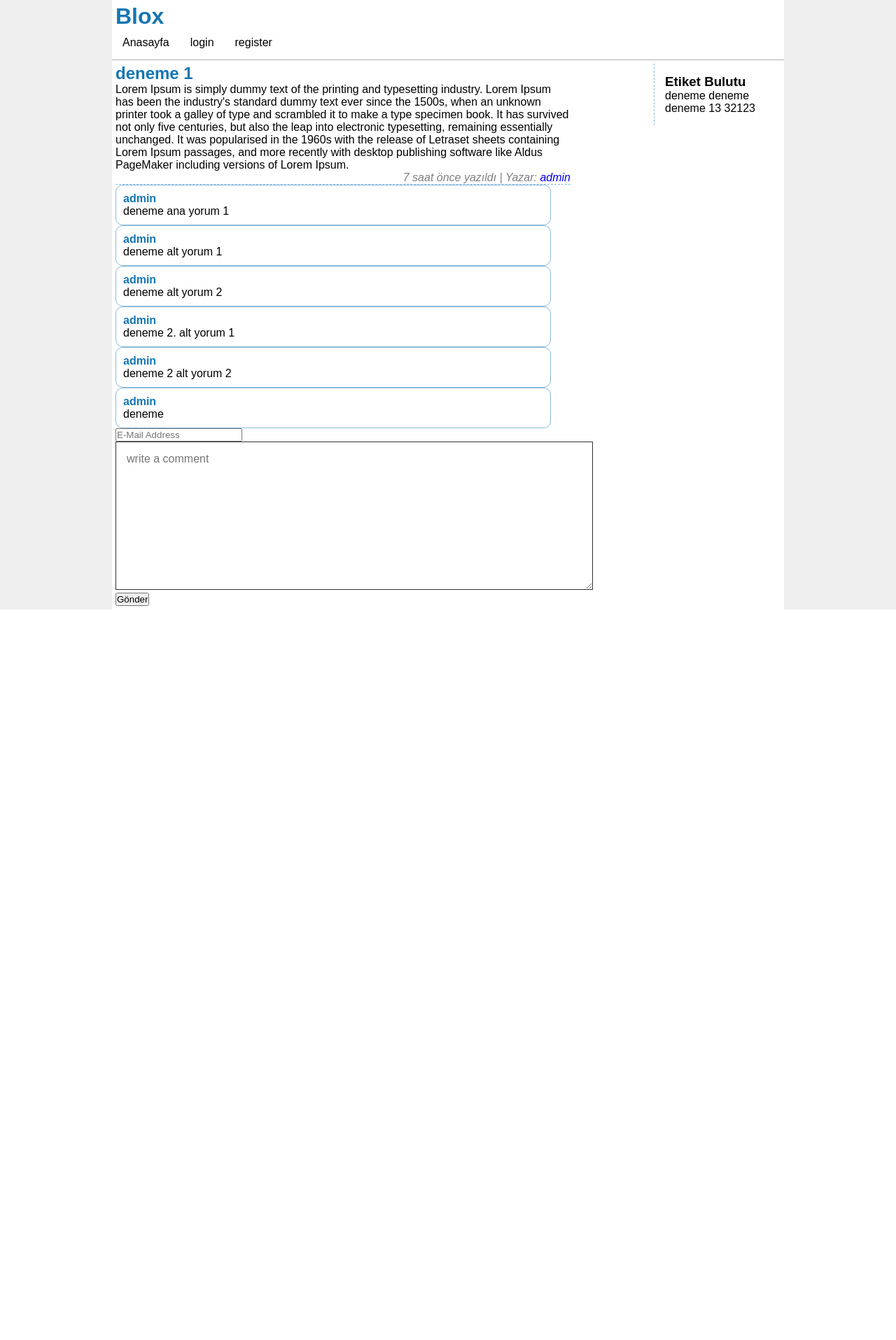
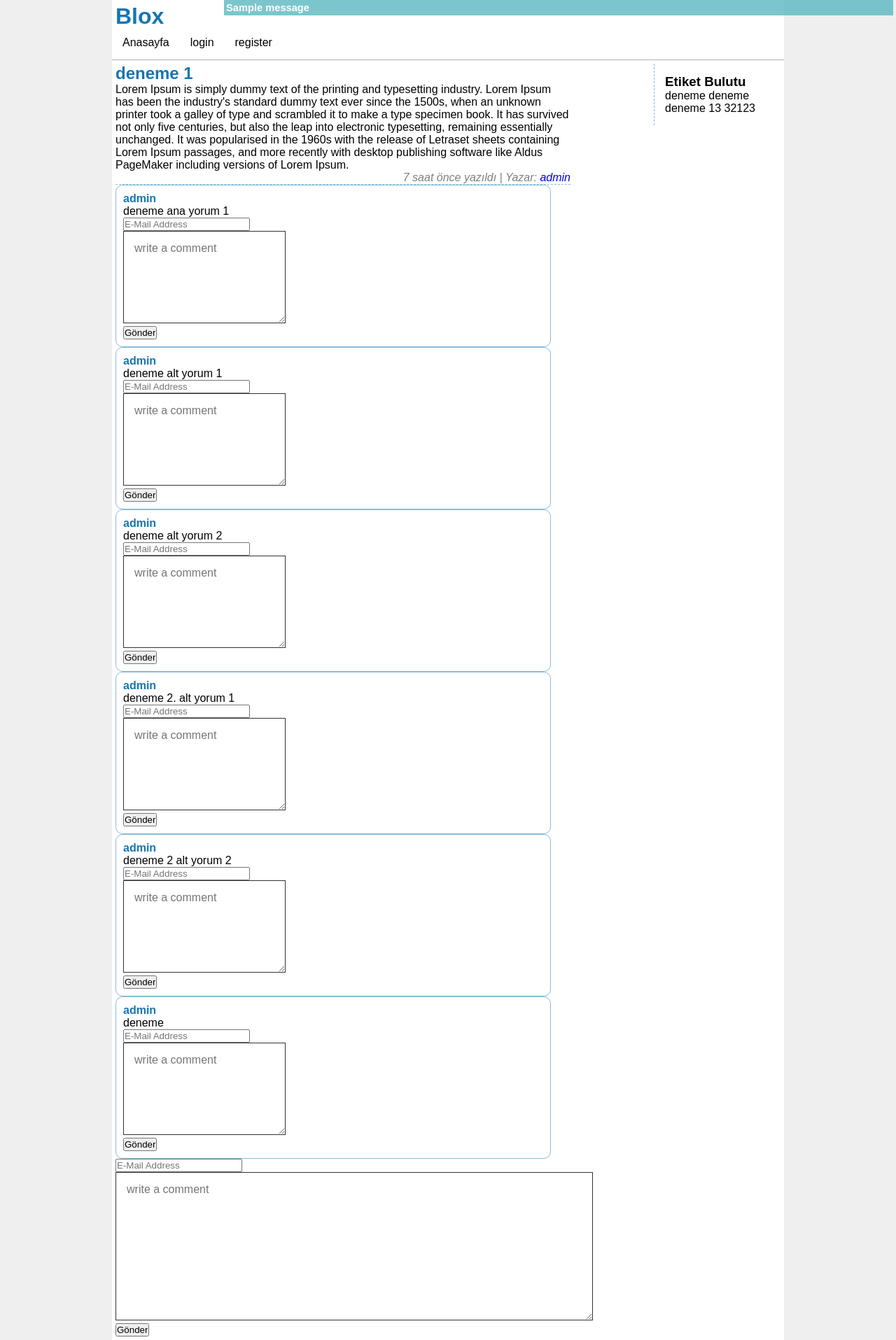
Before and after one commit to iskeltan/blox, a Django app: page /post/1/ in a window 1280 px wide. Shown: the whole page at 70% size. Before the commit the page ends 871 px from the top, so only its background shows below. Run offline with Django 3.2, Linux system fonts and the light colour scheme; data comes from the database, SQL or seed files in the repository; both versions use the stored data as it was after the commit; tables that the repository leaves empty hold one stand-in row (values such as "Sample post"); one stand-in notice (Sample message) is shown; parts of the project's set-up code (start-up, migrations or seed data) failed here and were passed over.

Commit message:
messages framework added

```diff
--- a/blox/settings.py
+++ b/blox/settings.py
@@ -42,6 +42,7 @@ INSTALLED_APPS = (
     'django.contrib.staticfiles',
     'django.contrib.humanize',
     'django.contrib.sites',
+#TODO:   'django.contrib.il8n',
     'blox',
     'post',
     'account',
--- a/blox/tasks.py
+++ b/blox/tasks.py
@@ -17,6 +17,7 @@ def send_comment_activation_mail(activation_key, email_address):
 
 @task
 def send_user_activation_mail(activation_key, email_address):
+    site = Site.objects.get_current().domain
     subject = "About your user activation"
     body = "go to this link for user activation: http://%s/activate/account/%s/" %(site, \
             activation_key)
--- a/blox/urls.py
+++ b/blox/urls.py
@@ -13,11 +13,13 @@ urlpatterns = patterns('',
     url(r'^post/(?P<post_id>[0-9]+)/$','post.views.detail', name='detail'),
     url(r'^add_comment/(?P<post_id>[0-9]+)/(?P<obj_name>.*)/(?P<obj_id>[0-9]+)/$','post.views.add_comment', name='add_comment'),
 
+    url(r'^add_post/$', 'post.views.add_post', name='add_post'),
+
     url(r'^account/login/$', 'account.views.login_view', name='login'),
     url(r'^account/register/$','account.views.register_view', name='register'),
     url(r'^account/logout/$', 'account.views.logout_view', name='logout'),
     url(r'^account/activate/(?P<activation_code>.*)/', 'account.views.activate_user', name='activate_user'),
-
+    url(r'^account/profile/', 'account.views.user_profile', name='user_profile'),
     url(r'^comment/activate/(?P<activation_code>.*)/$','post.views.activate_comment', name='activate_comment'),
 
     url(r'^admin/', include(admin.site.urls)),
--- a/post/forms.py
+++ b/post/forms.py
@@ -1,5 +1,6 @@
 from django import forms
 from django.contrib.contenttypes.models import ContentType
+from django.utils.translation import ugettext as _
 from post.models import Post, Comment
 from blox.tasks import send_comment_activation_mail
 import hashlib
@@ -28,9 +29,9 @@ class CommentForm_no_auth(forms.ModelForm):
 
 
     def save(self):
-        post = self.initial["post"]
         parent_object = self.initial["parent_object"]
         email = self.cleaned_data["email"]
+        post = self.initial["post"]
         random_int = random.random()*9999
         activation_code = hashlib.sha224("%s:%s"%(email,random_int)).hexdigest()[:50]
         print activation_code
@@ -105,3 +106,11 @@ class CommentForm(forms.ModelForm):
 #            new_comment.activation_code = activation_code
 #
 #        new_comment.save()
+
+
+
+class PostAddForm(forms.ModelForm):
+
+    class Meta:
+        model = Post
+        fields = ['name', 'content']
--- a/post/models.py
+++ b/post/models.py
@@ -15,16 +15,16 @@ class Post(models.Model):
     def __unicode__(self):
         return self.name
 
+
 class Comment(models.Model):
     comment = models.TextField()
     user = models.ForeignKey(User, blank=True, null=True)
     email = models.CharField(max_length=250, blank=True, null=True)
 
-    post = models.ForeignKey(Post)
-
     activation_code = models.CharField(max_length=50, blank=True, null=True)
     is_active = models.BooleanField(default=False)
 
+    post = models.ForeignKey(Post)
 
     content_type = models.ForeignKey(ContentType)
     object_id = models.PositiveIntegerField()
--- a/post/views.py
+++ b/post/views.py
@@ -3,10 +3,16 @@ from django.shortcuts import render, get_object_or_404
 from django.http import HttpResponse, HttpResponseRedirect
 from django.core.urlresolvers import reverse
 from django.contrib.auth.models import User
+from django.contrib.auth.decorators import login_required
 from django.core.cache import cache
+from django.contrib import messages
 from post.models import Post, Comment
-from post.forms import CommentForm, CommentForm_no_auth
+from post.forms import CommentForm, CommentForm_no_auth, \
+        PostAddForm
 from blox.tasks import send_comment_activation_mail
+import ipdb
+import copy
+
 
 def home(request):
     posts = cache.get("all_post")
@@ -34,7 +40,8 @@ def detail(request, post_id):
     if not all_comments:
         all_comments = Comment.objects.filter(is_active=True, post=post)
         cache.set("post_comment-%s"%post_id, all_comments)
-    ctx = { "post": post, "comment_form": comment_form, "all_comments": all_comments  }
+
+    ctx = { "post": post, "comment_form": comment_form, "all_comments": all_comments }
     return render(request, "detail.html", ctx)
 
 
@@ -52,15 +59,16 @@ def add_comment(request, post_id, obj_name, obj_id):
 
         if request.user.is_authenticated():
             comment_form = CommentForm(request.POST, initial=initial_data)
-            print "auth"
+            messages.info(request, "your comment has been added")
         else:
             comment_form = CommentForm_no_auth(request.POST, initial=initial_data)
-            print "not auth"
+            messages.info(request, "your comment has been added but must confirm with email required ")
 
         if comment_form.is_valid():
             comment_form.save()
             return HttpResponseRedirect(reverse("detail", args=[post_id]))
         else:
+            messages.warning(request, "this comment is not valid ")
             return HttpResponseRedirect(reverse("detail", args=[post_id]))
     else:
         return HttpResponseRedirect("/")
@@ -73,6 +81,32 @@ def activate_comment(request, activation_code):
         comment = comment[0]
         comment.is_active = True
         comment.save()
+        messages.info(request, "your comment has been activated")
     else:
-        return HttpResponse("invalid activation key")
+        messages.error(request, "invalid activation key")
+
     return HttpResponseRedirect(reverse('detail', args=[comment.post.id]))
+
+
+@login_required(login_url='/account/profile/')
+def add_post(request):
+    if request.method == "POST":
+        form = PostAddForm(request.POST)
+        if form.is_valid():
+            post_name = form.cleaned_data["name"]
+            post_content = form.cleaned_data["content"]
+            post = Post()
+            post.name = post_name
+            post.content = post_content
+            post.user = request.user
+            post.is_visible = False
+            post.save()
+            return HttpResponseRedirect(reverse('detail', args=[post.pk]))
+        else:
+            form.errors["name"] = "form is not valid"
+
+        ctx = {"form": form }
+    else:
+        form = PostAddForm()
+        ctx = {"form": form}
+    return render(request, "add_post.html", ctx)
--- a/static/style.css
+++ b/static/style.css
@@ -1,4 +1,4 @@
-*{ margin:0; padding:0; text-decoration:none; }
+*{ margin:0; padding:0; text-decoration:none; list-style:none;  }
 body{ font-family:Arial; background:#efefef; }
 .cl{ clear:both; }
 #header{ width:950px; background:white; overflow:hidden;  margin:0 auto; padding:5px;  }
@@ -28,9 +28,9 @@ body{ font-family:Arial; background:#efefef; }
     font-size:12pt; padding:15px; width:650px; min-height:100px;  }
 
 #container #comment .comment{ border:1px solid rgba(21,118,179,0.5); border-radius:10px;
-    padding:10px; width:600px; max-height:200px;  }
+    padding:10px; width:600px;   }
 #container #comment .comment .username{ font-weight:bold; color:rgb(21,118,179); display:block; }
-
+#container #comment .comment textarea{ width:200px !important; height:100px !important;  }
 #container #form{ border:5px solid rgba(0,0,0,0.3);
     overflow:hidden; border-radius:10px; padding:12px; }
 #container #form .line{ display:block; overflow:hidden;  }
@@ -39,3 +39,9 @@ body{ font-family:Arial; background:#efefef; }
 #container #form .line input{ float:right; padding:3px;  border-radius:4px; margin-top:5px;  }
 #container #form .line input[type='submit']{ float:right;  }
 #container #form .line textarea{ height:150px; width:200px; float:right; }
+
+.messages{ width:100%; overflow:hidden; position:absolute; }
+.messages li{ position:relative; left:25%; width:950px; color:white; font-size:11pt; padding:3px; font-weight:bold; }
+.messages li.info{ background:rgba(91,192,222,0.8); }
+.messages li.success{ background:rgba(91,184,192,0.8); }
+.messages li.warning{ background:rgba(217,83,79,0.8); }
--- a/templates/detail.html
+++ b/templates/detail.html
@@ -33,12 +33,26 @@
                         <span class="username" title="{{ comment.email }}" alt="{{ comment.email }}">Anon</span>
                     {% endif %}
                     <span class="content">{{ comment.comment }}</span>
-                </div>
-            {% endfor %}
-            <form id="comment_form" method="POST" action="/add_comment/{{ post.id }}/post/{{ post.id }}/">
+            <form id="comment_form" method="POST" action="/add_comment/{{ post.id }}/comment/{{ comment.id }}/">
+            {{ comment_form.field_errors }}
             {% csrf_token %}
                 <p>{{ comment_form.email }}</p>
                 <p>{{ comment_form.comment }}</p>
+                {{ comment_form.email.errors }}
+                {{ comment_form.comment.errors }}
+                <p><input type="submit" name="add_comment" id="add_comment" value="Gönder" /></p>
+            </form>
+                <div class="cl"></div>
+                </div>
+            {% endfor %}
+            <div class="cl"></div>
+            <form id="comment_form" method="POST" action="/add_comment/{{ post.id }}/post/{{ post.id }}/">
+            {{ comment_form.field_errors }}
+            {% csrf_token %}
+                <p>{{ comment_form.email }}</p>
+                <p>{{ comment_form.comment }}</p>
+                {{ comment_form.email.errors }}
+                {{ comment_form.comment.errors }}
                 <p><input type="submit" name="add_comment" id="add_comment" value="Gönder" /></p>
             </form>
         </div>
--- /dev/null
+++ b/templates/get_messages.html
@@ -0,0 +1,15 @@
+{% if messages %}
+<ul class="messages">
+    {% for message in messages %}
+        <li{% if message.tags %} class="{{ message.tags }}"{% endif %}>
+            {% if message.level == DEFAULT_MESSAGE_LEVELS.ERROR %}Important: {% endif %}
+            {{ message }}
+        </li>
+   {% endfor %}
+</ul>
+<script>
+    setTimeout(1000, function(){
+        $(".messages").slideup();
+    });
+</script>
+{% endif %}
--- a/templates/header.html
+++ b/templates/header.html
@@ -6,13 +6,14 @@
         <title>blox</title>
     </head>
     <body>
+    {% include "get_messages.html" %}
         <div id="header">
             <h1 class="logo"><a href="/">Blox</a></h1>
             <div class="menu">
                 <a href="/">Anasayfa</a>
                 {% if user.is_authenticated %}
-                    <a href='#'>Jello {{ user.username }}</a>
-                    <a href='#'>yeni yazı ekle</a>
+                    <a href='#'>Jello {{ user.first_name }}</a>
+                    <a href='{% url 'add_post' %}'>yeni yazı ekle</a>
                     <a href='#'>profilini güncelle</a>
                     <a href='/account/logout/'>çıkış</a>
                 {% else %}
```
Also changed, not shown: account/forms.py (+7 -0 lines), account/views.py (+30 -6 lines), templates/add_post.html (added, +25 -0 lines), templates/edit_profile.html (added, +29 -0 lines), db.sqlite3.
